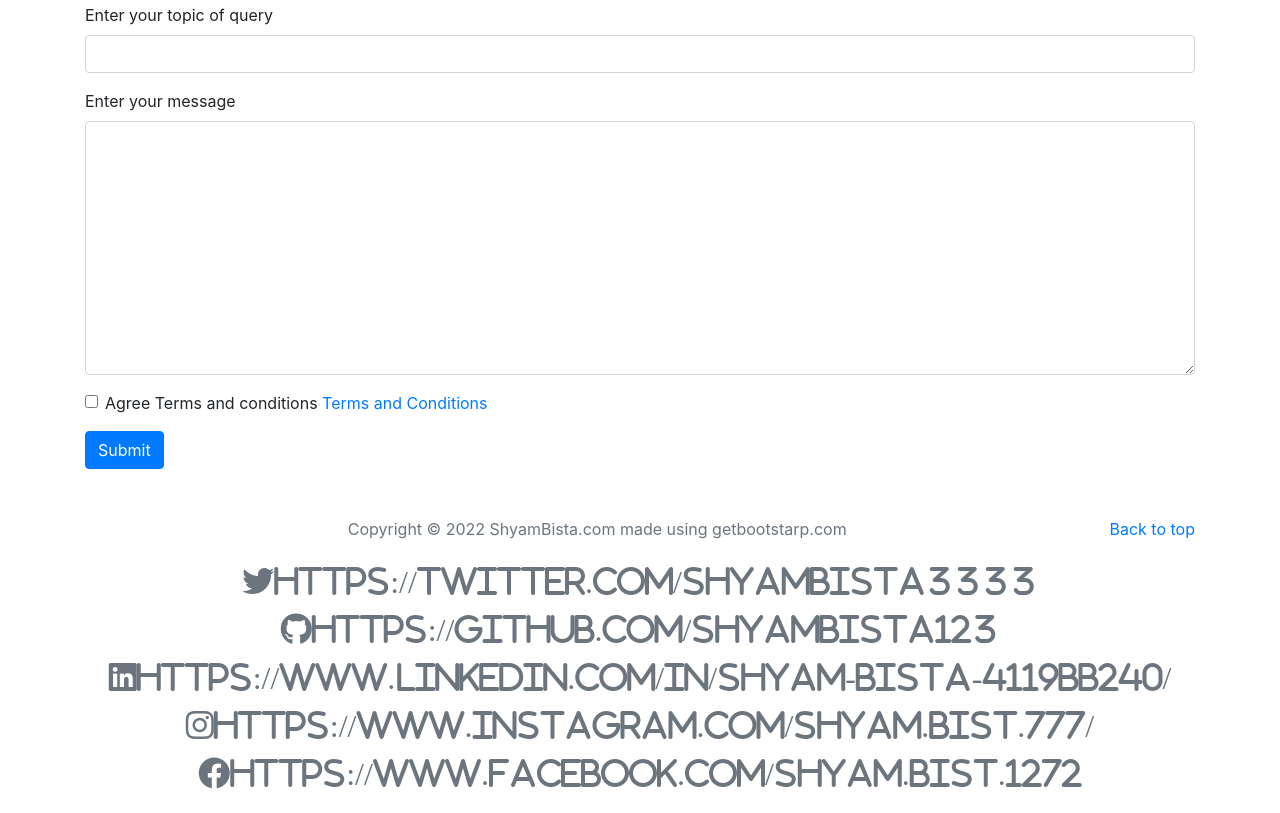
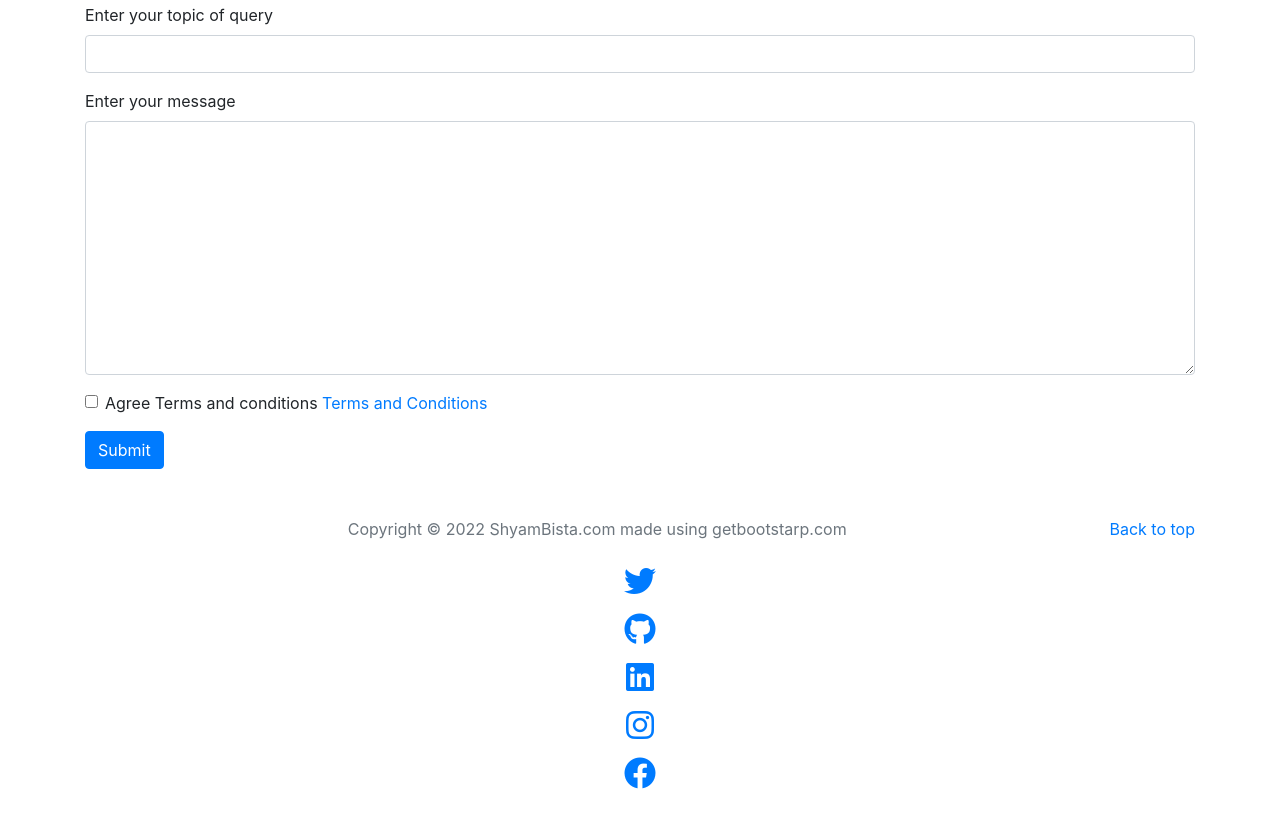
Before and after one commit to shyambista123/PortfolioUsingBootstrap, a plain HTML site: page index.html in a window 1280 px wide. Shown: the part 2433-3246 px from the top of the page. Drawn offline with nearby package versions, Linux system fonts and the light colour scheme.

Commit message:
Update index.html

```diff
--- a/index.html
+++ b/index.html
@@ -591,13 +591,15 @@
           <a href="#">Back to top</a>
         </p>
         <p>Copyright © 2022 ShyamBista.com made using getbootstarp.com</p>
-        <div class="container mb-3 img-fluid">
-          <i class="fa-brands fa-twitter fa-2x p-2">https://twitter.com/ShyamBista3333</i>
-          <i class="fa-brands fa-github fa-2x p-2">https://github.com/shyambista123</i>
-          <i class="fa-brands fa-linkedin fa-2x p-2">https://www.linkedin.com/in/shyam-bista-4119bb240/</i>
-          <i class="fa-brands fa-instagram fa-2x p-2">https://www.instagram.com/shyam.bist.777/</i>
-          <i class="fa-brands fa-facebook fa-2x p-2">https://www.facebook.com/shyam.bist.1272</i>
-        </div>
+       <div class="container mb-3">
+          <ul class="list-unstyled list-inline">
+            <li><a href="https://twitter.com/ShyamBista3333" class="fa-brands fa-twitter fa-2x p-2"></a></li>
+            <li><a href="https://github.com/shyambista123" class="fa-brands fa-github fa-2x p-2"></a></li>
+            <li><a href="https://www.linkedin.com/in/shyam-bista-4119bb240/" class="fa-brands fa-linkedin fa-2x p-2"></a></li>
+            <li><a href="https://www.instagram.com/shyam.bist.777/" class="fa-brands fa-instagram fa-2x p-2"></a></li>
+            <li><a href="https://www.facebook.com/shyam.bist.1272" class="fa-brands fa-facebook fa-2x p-2"></a></li>
+          </ul>
+      </div>
       </div>
     </footer>
 
```
